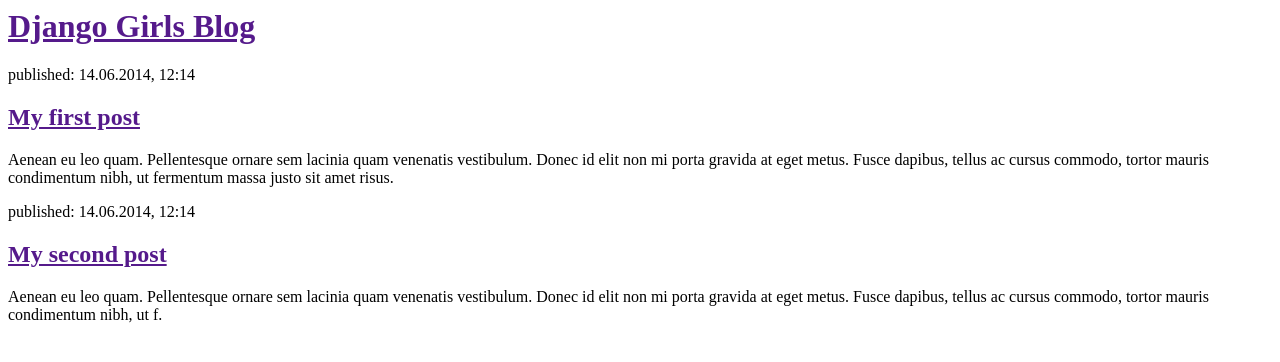
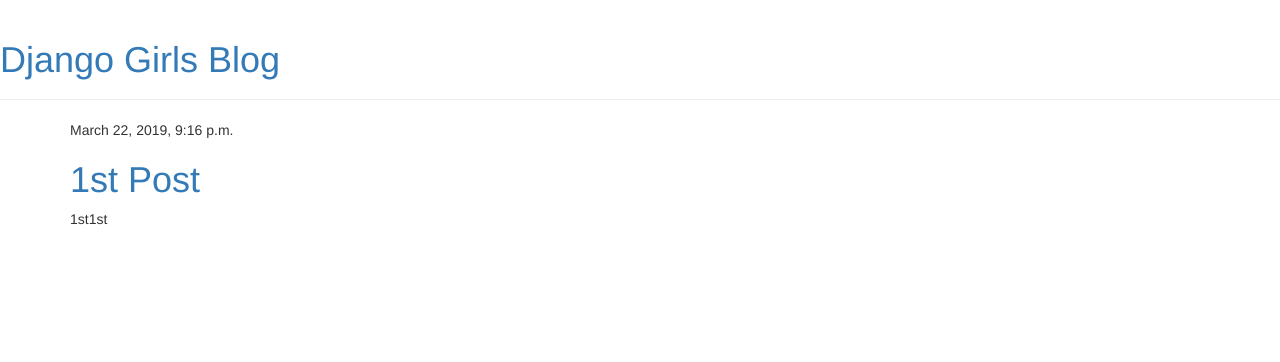
Before and after one commit to Akyeast/Django_Tutorial, a Django app: page / in a window 1280 px wide. Shown: the top 362 px of the page. Run offline with Django 3.2, Linux system fonts and the light colour scheme; data comes from the database, SQL or seed files in the repository; both versions use the stored data as it was after the commit; some libraries are stand-ins or nearby versions.

Commit message:
4th commit

```diff
--- /dev/null
+++ b/blog/templates/blog/base.html
@@ -0,0 +1,23 @@
+{% load static %}
+<html>
+    <head>
+        <title>Django Girls blog</title>
+        <link rel="stylesheet" href="//maxcdn.bootstrapcdn.com/bootstrap/3.2.0/css/bootstrap.min.css">
+        <link rel="stylesheet" href="//maxcdn.bootstrapcdn.com/bootstrap/3.2.0/css/bootstrap-theme.min.css">
+        <link href='//fonts.googleapis.com/css?family=Lobster&subset=latin,latin-ext' rel='stylesheet' type='text/css'>
+        <link rel="stylesheet" href="{% static 'css/blog.css' %}">
+    </head>
+	<body>
+	    <div class="page-header">
+	        <h1><a href="/">Django Girls Blog</a></h1>
+	    </div>
+	    <div class="content container">
+	    	<div class="row">
+	            <div class="col-md-8">
+	           		{% block content %}
+	           		{% endblock %}
+	            </div>
+	        </div>
+	    </div>
+	</body>
+</html>
--- a/blog/templates/blog/post_list.html
+++ b/blog/templates/blog/post_list.html
@@ -1,22 +1,12 @@
-<html>
-    <head>
-        <title>Django Girls blog</title>
-    </head>
-    <body>
-        <div>
-            <h1><a href="">Django Girls Blog</a></h1>
+{% extends 'blog/base.html' %}
+{% block content %}
+    {% for post in posts %}
+        <div class="post">
+            <div class="date">
+                {{ post.published_date }}
+            </div>
+            <h1><a href="">{{ post.title }}</a></h1>
+            <p>{{ post.text|linebreaksbr }}</p>
         </div>
-
-        <div>
-            <p>published: 14.06.2014, 12:14</p>
-            <h2><a href="">My first post</a></h2>
-            <p>Aenean eu leo quam. Pellentesque ornare sem lacinia quam venenatis vestibulum. Donec id elit non mi porta gravida at eget metus. Fusce dapibus, tellus ac cursus commodo, tortor mauris condimentum nibh, ut fermentum massa justo sit amet risus.</p>
-        </div>
-
-        <div>
-            <p>published: 14.06.2014, 12:14</p>
-            <h2><a href="">My second post</a></h2>
-            <p>Aenean eu leo quam. Pellentesque ornare sem lacinia quam venenatis vestibulum. Donec id elit non mi porta gravida at eget metus. Fusce dapibus, tellus ac cursus commodo, tortor mauris condimentum nibh, ut f.</p>
-        </div>
-    </body>
-</html>
+    {% endfor %}
+{% endblock %}
--- a/blog/views.py
+++ b/blog/views.py
@@ -1,4 +1,7 @@
 from django.shortcuts import render
+from django.utils import timezone
+from .models import Post
 
 def post_list(request):
-    return render(request, 'blog/post_list.html', {})
+    posts = Post.objects.filter(published_date__lte=timezone.now()).order_by('published_date')
+    return render(request, 'blog/post_list.html', {'posts': posts})
```
Also changed, not shown: db.sqlite3.
